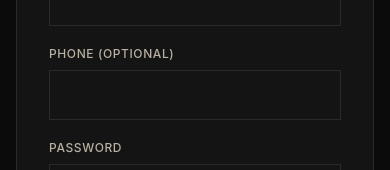
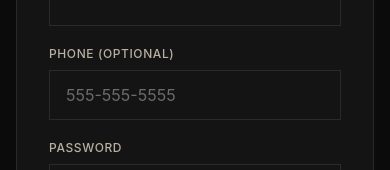
Before and after one commit to BrightAudio/foodies-private-chef, a Next.js app: page /register in a window 390 px wide. Shown: the part 403-573 px from the top of the page. Built offline with nearby package versions, Linux system fonts and the light colour scheme.

Commit message:
Fix registration: change phone input from type=tel to type=text
type=tel triggers browser-native pattern validation that rejects
valid phone formats on some browsers (Safari/WebKit)

```diff
--- a/src/app/register/page.tsx
+++ b/src/app/register/page.tsx
@@ -71,8 +71,10 @@ function RegisterForm() {
             <div>
               <label className="block text-xs font-medium tracking-wider uppercase text-cream-muted mb-2">Phone (optional)</label>
               <input
-                type="tel"
+                type="text"
+                inputMode="tel"
                 className="w-full border border-dark-border bg-dark px-4 py-3 text-cream"
+                placeholder="555-555-5555"
                 value={form.phone}
                 onChange={(e) => setForm({ ...form, phone: e.target.value })}
               />
```
